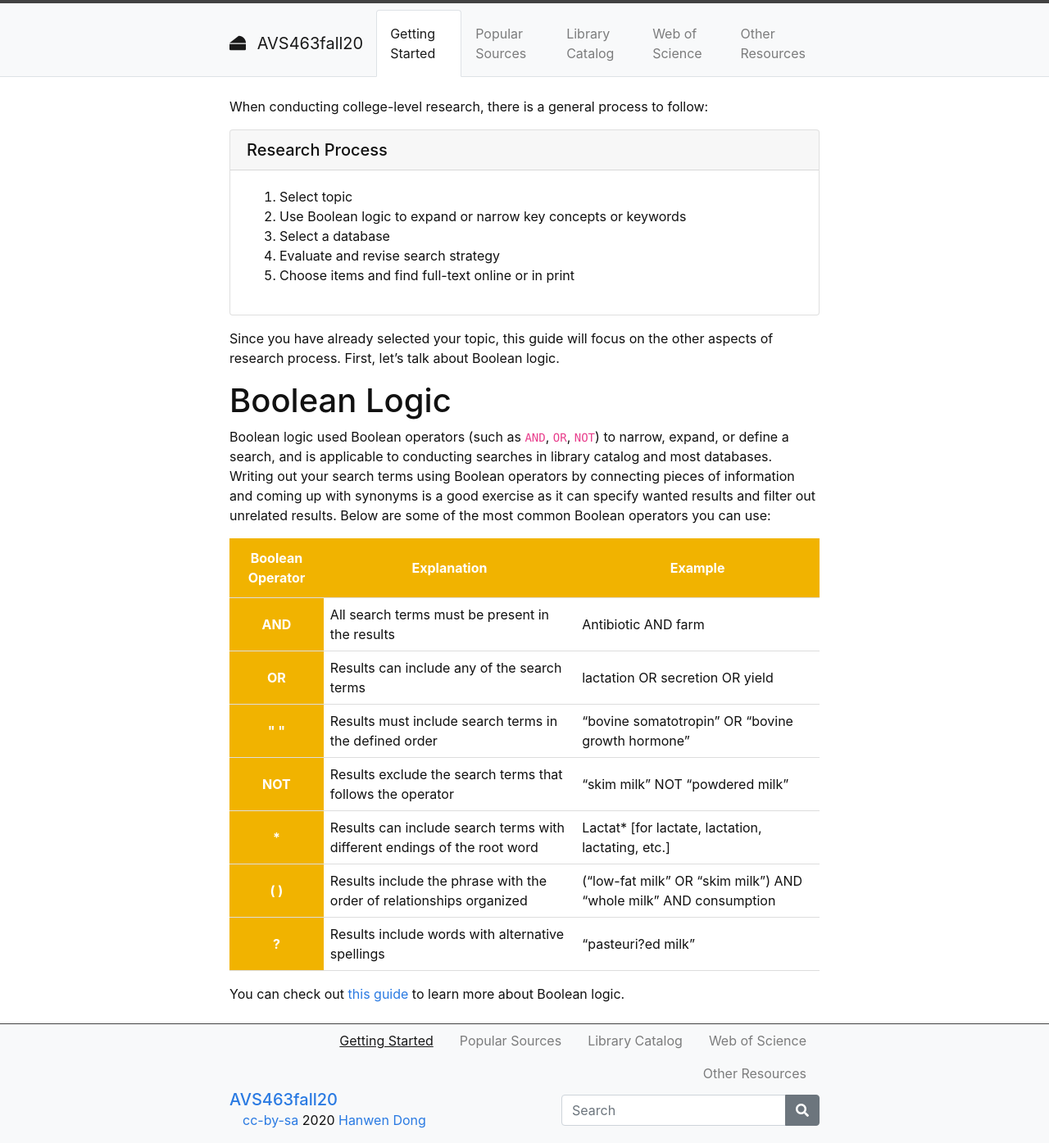
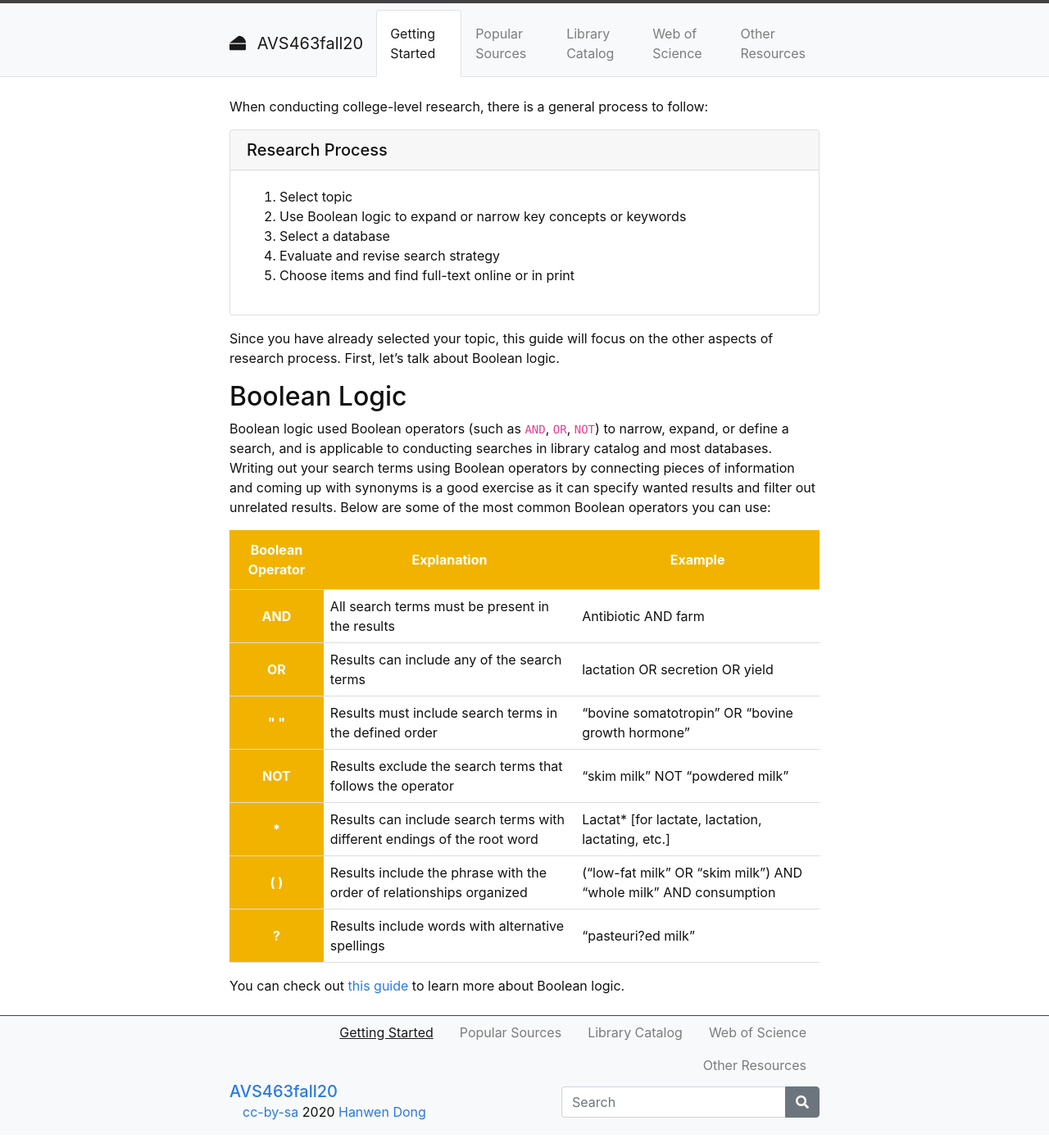
Before and after one commit to hanwendong1/AVS463-f20, a Jekyll site: the page built from content/1-Getting-Started.md, in a window 1280 px wide. Shown: the whole page at 82% size. Built offline with Jekyll 4.4.1, drawn with Linux system fonts in a browser that asks for light colours.

```diff
--- a/content/1-Getting-Started.md
+++ b/content/1-Getting-Started.md
@@ -19,7 +19,7 @@ When conducting college-level research, there is a general process to follow:
 
 Since you have already selected your topic, this guide will focus on the other aspects of research process. First, let’s talk about Boolean logic.
 
-# Boolean Logic
+## Boolean Logic
 
 Boolean logic used Boolean operators (such as `AND`, `OR`, `NOT`) to narrow, expand, or define a search, and is applicable to conducting searches in library catalog and most databases. Writing out your search terms using Boolean operators by connecting pieces of information and coming up with synonyms is a good exercise as it can specify wanted results and filter out unrelated results. Below are some of the most common Boolean operators you can use:
 
```
